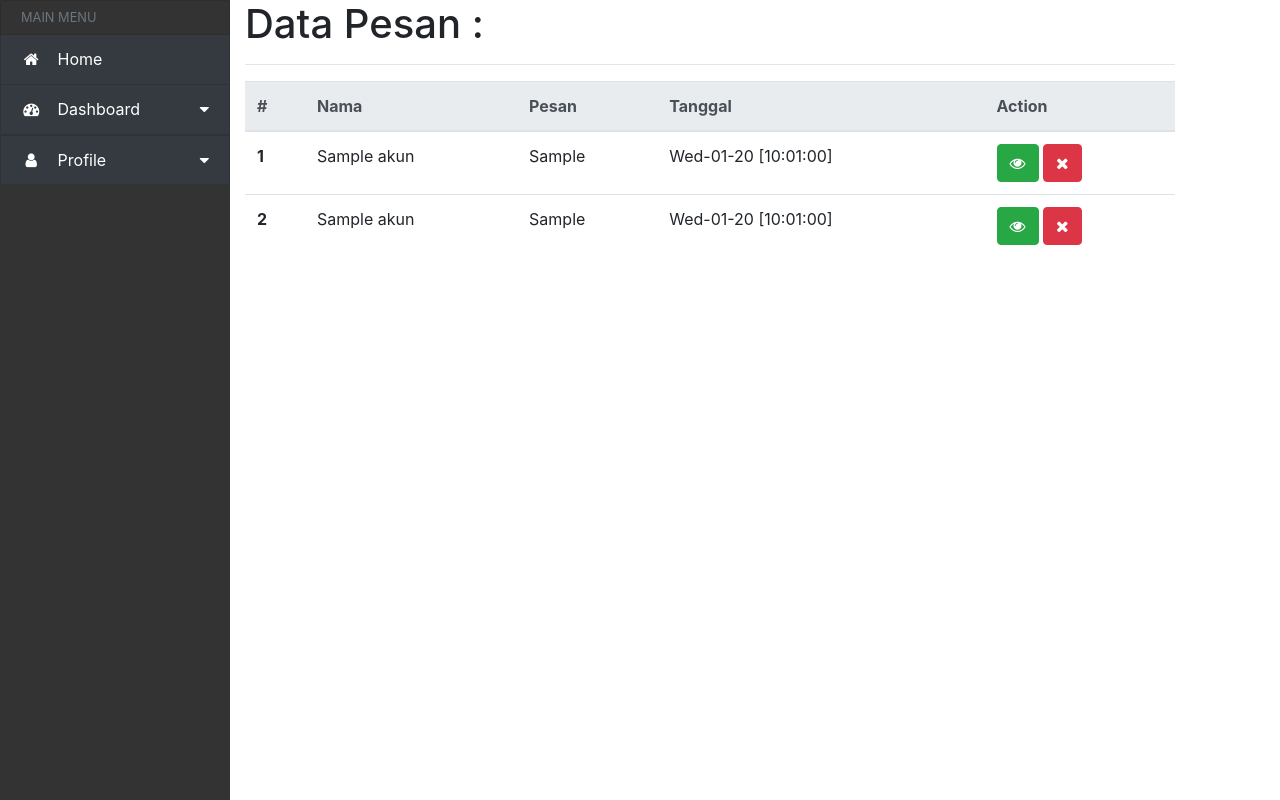
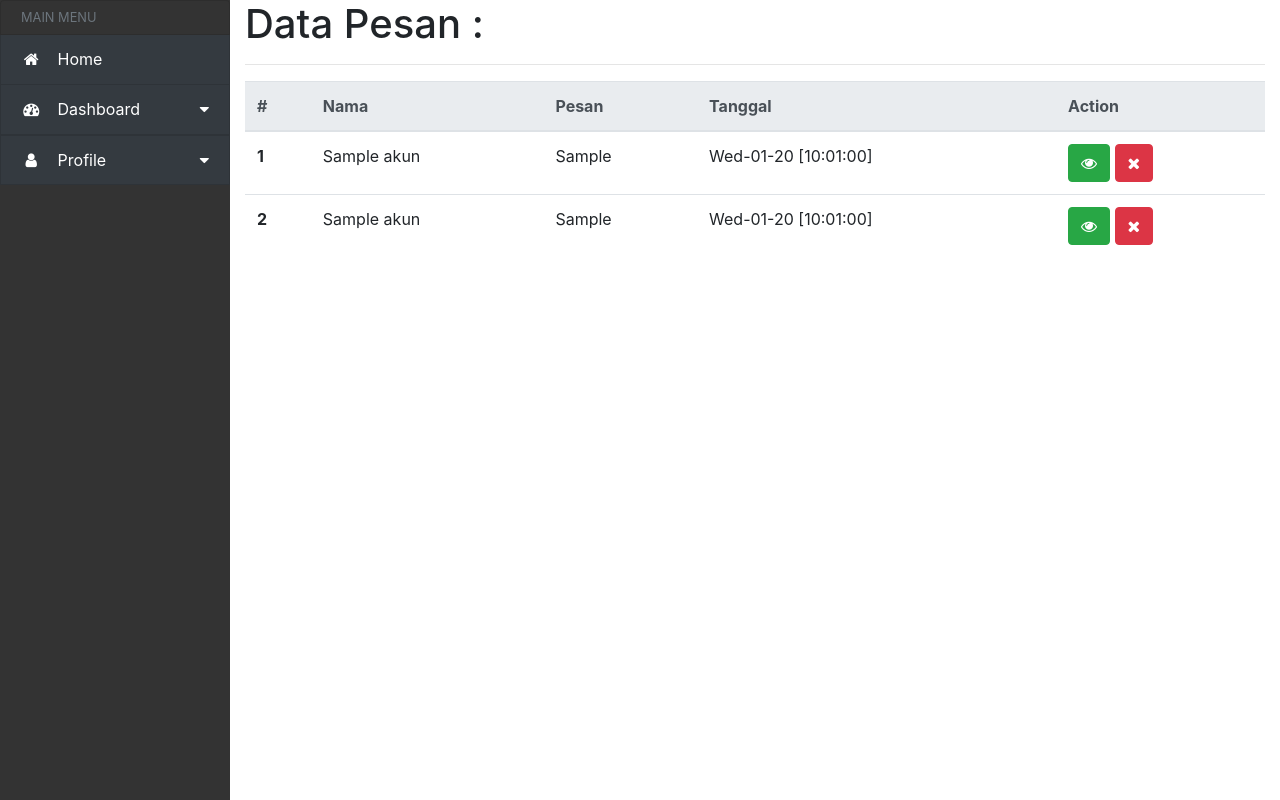
Before and after one commit to EndyPratama/Aplikasi-Rental-Online, a CodeIgniter app: page /fp_uts_framework/index.php/pesan/index in a window 1280 px wide. Shown: the part 56-856 px from the top of the page. Run offline with CodeIgniter, Linux system fonts and the light colour scheme; tables that the repository leaves empty or names only in its code hold one stand-in row (values such as "Sample post"); some libraries are stand-ins or nearby versions.

Commit message:
edit responsive

```diff
--- a/application/views/admin/pesan.php
+++ b/application/views/admin/pesan.php
@@ -1,5 +1,5 @@
 <!-- MAIN -->
-<div class="col-9">
+<div class="col">
     <h1>Data Pesan : </h1>
     <hr>
     <table class="table">
```
